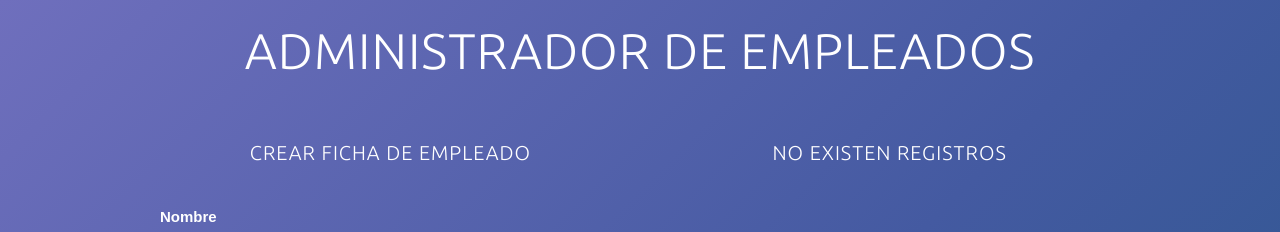
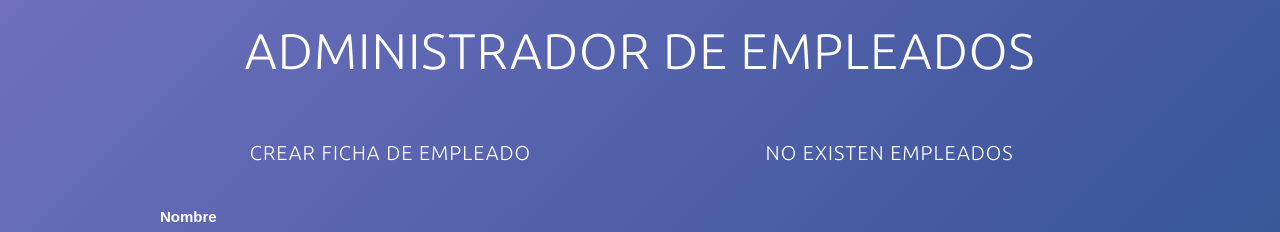
Before and after one commit to nohestmm/admin_employee, a React (Create React App) app: page / in a window 1280 px wide. Shown: the top 232 px of the page. Built offline with nearby package versions, Linux system fonts and the light colour scheme; a web font is replaced by a local one.

Commit message:
adding localstorage

```diff
--- a/src/App.js
+++ b/src/App.js
@@ -1,8 +1,23 @@
-import React, { useState } from "react";
+import React, { useState, useEffect } from "react";
 import Formulario from "./components/Formulario";
 import Lista from "./components/Lista";
 const App = () => {
-  const [empleados, listaEmpleados] = useState([]);
+//empleados en localstorage
+let empleadosInicio = JSON.parse(localStorage.getItem('empleados'));
+if (!empleadosInicio){
+  empleadosInicio = [];
+}
+
+  //Arreglo de empleados
+  const [empleados, listaEmpleados] = useState(empleadosInicio);
+  //useEffect
+  useEffect(() => {
+if (empleadosInicio)
+  localStorage.setItem('empleados', JSON.stringify(empleados))
+  else
+  localStorage.setItem('empleados', JSON.stringify([]))
+
+  }, [empleados])
   //crear listado
   const guardarEmpleados = (empleado) => {
     listaEmpleados([...empleados, empleado]);
@@ -15,7 +30,7 @@ const App = () => {
   //condicional listado
   const tituloListado = empleados.length
     ? "Lista de empleados"
-    : "No existen registros";
+    : "No existen empleados";
   return (
     <>
       <h1>Administrador de Empleados</h1>
```
